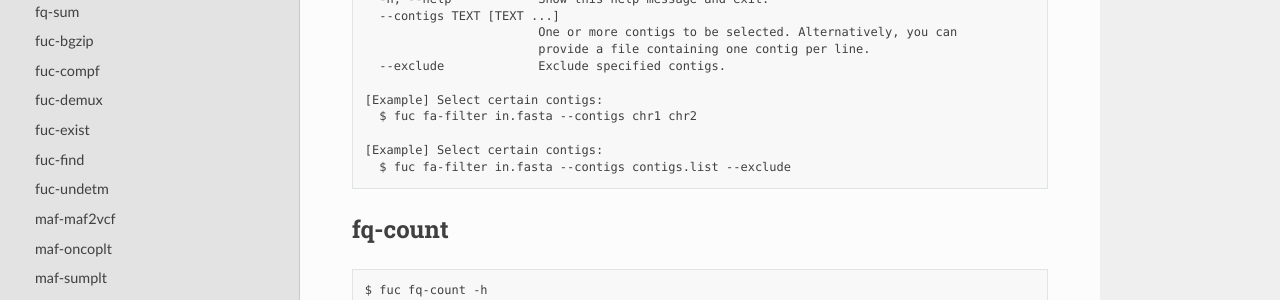
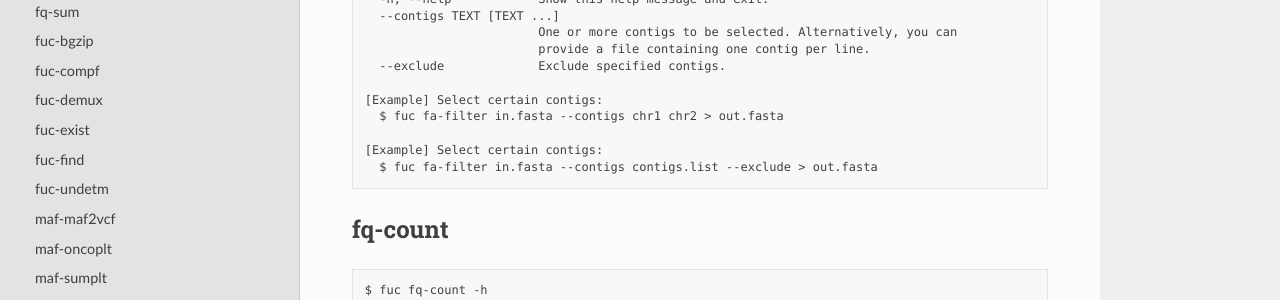
Before and after one commit to sbslee/fuc, a Sphinx documentation site: the page built from docs/cli.rst, in a window 1280 px wide and 900 px high, scrolled down 5647 px. Shown: the part 419-719 px from the top of the window. Built offline with Sphinx 7.4.7 and the Read the Docs theme 2.0.0, drawn with Linux system fonts in a browser that asks for light colours; some of the changed text lies outside the part shown.

Commit message:
Update docs

```diff
--- a/docs/cli.rst
+++ b/docs/cli.rst
@@ -357,10 +357,10 @@ fa-filter
      --exclude             Exclude specified contigs.
 
    [Example] Select certain contigs:
-     $ fuc fa-filter in.fasta --contigs chr1 chr2
+     $ fuc fa-filter in.fasta --contigs chr1 chr2 > out.fasta
 
    [Example] Select certain contigs:
-     $ fuc fa-filter in.fasta --contigs contigs.list --exclude
+     $ fuc fa-filter in.fasta --contigs contigs.list --exclude > out.fasta
 
 fq-count
 ========
```
Also changed, not shown: 1 other file.
